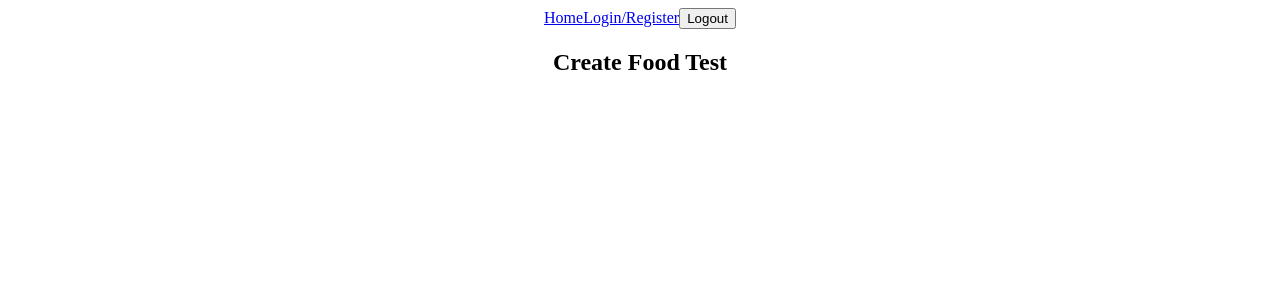
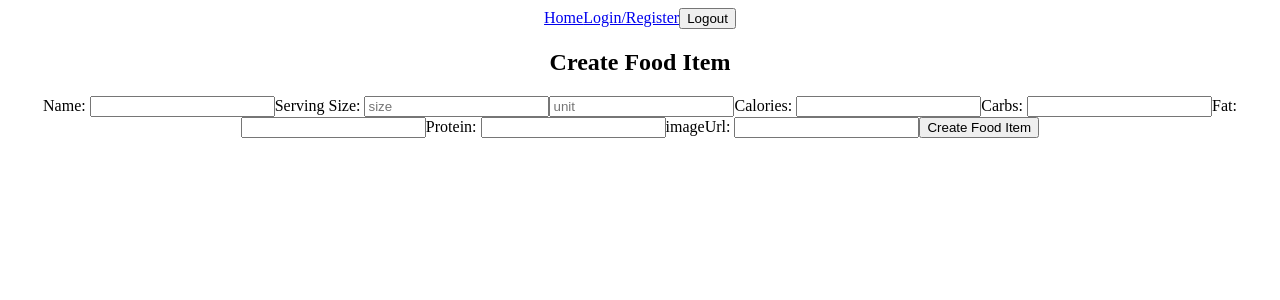
Before and after one commit to ChrisSolan/CalorieCounter, a React (Create React App) app in the folder frontend/: page /createFood in a window 1280 px wide. Shown: the top 300 px of the page. Built offline with nearby package versions, Linux system fonts and the light colour scheme.

Commit message:
Add a create food page
A user can create their own foodItem

```diff
--- a/frontend/src/pages/auth.js
+++ b/frontend/src/pages/auth.js
@@ -16,7 +16,7 @@ export const Auth = () => {
 const Login = () => {
     const [username, setUsername] = useState("");
     const [password, setPassword] = useState("");
-    const [ , setCookies] = useCookies(["access_token"]);
+    const [cookies , setCookies] = useCookies(["access_token"]);
     const navigate = useNavigate();
 
     const onSubmit = async(event) => {
@@ -28,8 +28,8 @@ const Login = () => {
                 password,
             });
 
-            setCookies("access_token", response.data.token);
-            window.localStorage.setItem("userID", response.data.userID);
+            setCookies("access_token", response.data.token); //token stored in cookies
+            window.localStorage.setItem("userID", response.data.userID); //userID stored in local storage
             navigate("/");
         } catch (err) {
             console.error(err);
--- a/frontend/src/pages/createFood.js
+++ b/frontend/src/pages/createFood.js
@@ -1,12 +1,78 @@
+import { useState } from 'react';
+import axios from 'axios';
+import { useNavigate } from 'react-router-dom';
+import { useCookies } from 'react-cookie';
+
 export const CreateFood = () => {
 
+    const navigate = useNavigate();
+    const userID = window.localStorage.getItem("userID");
+    const [cookies, setCookies] = useCookies(['access_token']);
+    const [foodItem, setFoodItem] = useState({ //might need to add a property to store the user who owns the created foodItem in both here and the backend
+        name : '',
+        servingSize: {
+            size: 0,
+            unit: "",
+        },
+        calories: 0,
+        macros: {
+            carbs: 0,
+            fat: 0,
+            protein: 0
+        },
+        imageUrl: ""
+    });
 
+    const handleChange = (event) => { //the event happens whenever the input field is changed
+        const {name, value} = event.target; //'name' refers to the name attribute from the input tag, value is whatever is in the input field
+        //make the name attribute in the input tags the name of the JSON properties
+        setFoodItem({...foodItem, [name]: value}); //updates the property in foodItem that matches the "name" of the input vield with the "value"
+    }
 
+    const onSubmit = async(event) => {
+        event.preventDefault();
+        try {
+            await axios.post('http://localhost:3010/foodItems/', foodItem, {
+                headers: { authorization: cookies.access_token}
+            });
+            alert("Food Item Created!");
+            navigate("/showFood"); //redirect back to the show food page
+        } catch (err) {
+            console.log(err);
+        }
+    }
 
 
     return (
         <div className = "createFood">
-            <h2>Create Food Test</h2>
+            <h2>Create Food Item</h2>
+            <form onSubmit={onSubmit}>
+                <label htmlFor='name'>Name: </label>
+                <input type='text' id='name' name='name' onChange={handleChange}/>
+
+                <label htmlFor='size'>Serving Size: </label>
+                <input type='number' id='size' name='servingSize.size' placeholder="size" onChange={handleChange}/>
+                <input type='text' id='unit' name='servingSize.unit' placeholder='unit' onChange={handleChange}/>
+
+                <label htmlFor='calories'>Calories: </label>
+                <input type='number' id='calories' name='calories' onChange={handleChange}/>
+
+                <label htmlFor='carbs'>Carbs: </label>
+                <input type='number' id='carbs' name='macros.carbs' onChange={handleChange}/>
+
+                <label htmlFor='fat'>Fat: </label>
+                <input type='number' id='fat' name='macros.fat' onChange={handleChange}/>
+
+                <label htmlFor='protein'>Protein: </label>
+                <input type='number' id='protein' name='macros.protein' onChange={handleChange}/>
+
+
+                <label htmlFor='imageUrl'>imageUrl: </label>
+                <input type='text' id='imageUrl' name='imageUrl' onChange={handleChange}/>
+
+
+            <button type='submit'>Create Food Item</button>
+            </form>
         </div>
     )
 };
--- a/frontend/src/pages/home.js
+++ b/frontend/src/pages/home.js
@@ -13,7 +13,7 @@ export const Home = () => { //maybe have a setCategory state var for knowing if
     const lunchItems = consumedItems.filter(foodItem => foodItem.meal === 'Lunch');
     const dinnerItems = consumedItems.filter(foodItem => foodItem.meal === 'Dinner');
 
-
+    const userID = window.localStorage.getItem("userID"); //for logging
 
     const handleCalorieReset = () => {
         setCalories(0);
@@ -40,7 +40,7 @@ export const Home = () => { //maybe have a setCategory state var for knowing if
             <h3>Breakfast</h3>
             <ul>
                 {breakfastItems.map(foodItem => (
-                    <li key={foodItem._id}>{foodItem.name} - {foodItem.calories} cal <button onClick={() => removeFoodItem(foodItem, 'Breakfast')}>Delete</button></li>
+                    <li key={foodItem._id}>{foodItem.name} - {foodItem.calories} cal <button onClick={() => removeFoodItem(foodItem, 'Breakfast')}>Remove Item</button></li>
                 ))}
             </ul>
             <button onClick={() => handleMeal('Breakfast')}>Add Food</button>
@@ -48,7 +48,7 @@ export const Home = () => { //maybe have a setCategory state var for knowing if
             <h3>Lunch</h3>
             <ul>
                 {lunchItems.map(foodItem => (
-                    <li key={foodItem._id}>{foodItem.name} - {foodItem.calories} cal <button onClick={() => removeFoodItem(foodItem, 'Lunch')}>Delete</button></li>
+                    <li key={foodItem._id}>{foodItem.name} - {foodItem.calories} cal <button onClick={() => removeFoodItem(foodItem, 'Lunch')}>Remove Item</button></li>
                 ))}
             </ul>
             <button onClick={() => handleMeal('Lunch')}>Add Food</button>
@@ -56,7 +56,7 @@ export const Home = () => { //maybe have a setCategory state var for knowing if
             <h3>Dinner</h3>
             <ul>
                 {dinnerItems.map(foodItem => (
-                    <li key={foodItem._id}>{foodItem.name} - {foodItem.calories} cal <button onClick={() => removeFoodItem(foodItem, 'Dinner')}>Delete</button></li>
+                    <li key={foodItem._id}>{foodItem.name} - {foodItem.calories} cal <button onClick={() => removeFoodItem(foodItem, 'Dinner')}>Remove Item</button></li>
                 ))}
             </ul>
             <button onClick={() => handleMeal('Dinner')}>Add Food</button>
--- a/frontend/src/pages/showFood.js
+++ b/frontend/src/pages/showFood.js
@@ -31,9 +31,11 @@ export const ShowFood = () => {
         navigate('/');
     }
 
+
+
     return (
         <div className = "showFood">
-            <h1>All Food Items</h1>
+            <h1>All Food Items <button onClick={() => navigate('/createFood')}>Create Food Item</button></h1>
 
             <ul>
             {foodItems.map((foodItem) => (
```
Also changed, not shown: 1 other file (tests, documents, lock files or other folders).
